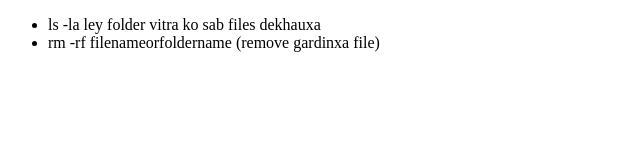
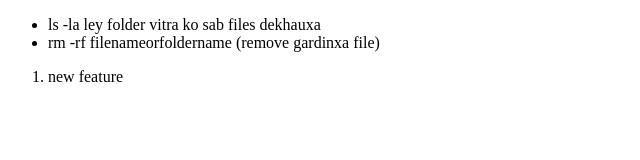
Before and after one commit to dsrptiu/The-other-one, a plain HTML site: page index.html in a window 1280 px wide. Shown: the whole page, without its empty margins (0-640 px from the left). Drawn offline with Linux system fonts and the light colour scheme.

Commit message:
div vitra ol

```diff
--- a/index.html
+++ b/index.html
@@ -11,6 +11,9 @@
         <li> ls -la ley folder vitra ko sab files dekhauxa</li>
         <li> rm -rf filenameorfoldername (remove gardinxa file)</li>
     </ul>
+    <ol>
+        <li>new feature</li>
+    </ol>
    </div>
 </body>
 </html>
```
